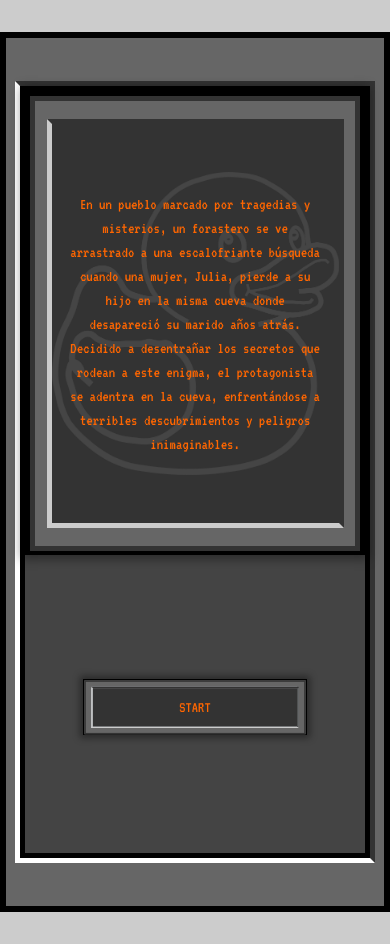
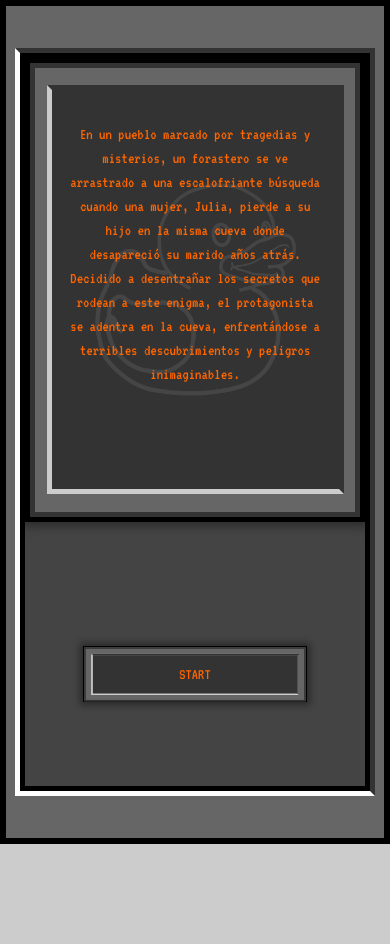
Before and after one commit to NachoVBordera/LaCharcaDelSilencio, a React (Vite) app: page / in a window 390 px wide. After the commit the page ends 844 px from the top, so only its background shows below. Built offline with nearby package versions, Linux system fonts and the light colour scheme.

Commit message:
style: responsive

```diff
--- a/src/components/Game/SendResponse.tsx
+++ b/src/components/Game/SendResponse.tsx
@@ -9,7 +9,7 @@ interface SendResponseProps {
 const SendResponse: React.FC<SendResponseProps> = ({ data, changePage }) => {
   return (
     <>
-      <div>
+      <div className="buttondiv">
         <InputResponseUI data={data} changePage={changePage} />
       </div>
     </>
--- a/src/components/Game/SendUserMail.tsx
+++ b/src/components/Game/SendUserMail.tsx
@@ -9,7 +9,7 @@ interface SendUserMailProps {
 const SendUserMail: React.FC<SendUserMailProps> = ({ data, changePage }) => {
   return (
     <>
-      <div>
+      <div className="buttondiv">
         <InputMailUI data={data} changePage={changePage} />
       </div>
     </>
--- a/src/components/UI/Board/Board.css
+++ b/src/components/UI/Board/Board.css
@@ -32,3 +32,41 @@
   border: 5px solid black;
   height: 100%;
 }
+
+@media (max-width: 767px) {
+  .Board1 {
+    margin: 0 0;
+    border: 6px solid black;
+    max-width: 100vw;
+    height: 100vh;
+  }
+  .Board2 {
+    background-color: #666666;
+
+    height: 100%;
+    display: flex;
+    align-items: center;
+    justify-content: center;
+  }
+  .Board3 {
+    background-color: #333333;
+    width: 95%;
+    height: 90%;
+  }
+  .Board4 {
+    height: 100%;
+    border-bottom: 5px solid white;
+    border-left: 5px solid white;
+    border-top: 5px solid #333333;
+    border-right: 5px solid #333333;
+  }
+  .Board5 {
+    height: 100%;
+  }
+  .Board6 {
+    background-color: #444444;
+    border: 5px solid black;
+    height: 100%;
+    overflow: scroll;
+  }
+}
--- a/src/components/UI/InputMail/InputUI.css
+++ b/src/components/UI/InputMail/InputUI.css
@@ -75,5 +75,6 @@
 @media (max-width: 767px) {
   .inputUI1 {
     transform: scale(0.64);
+    width: 100%;
   }
 }
--- a/src/components/UI/screen/Screen.css
+++ b/src/components/UI/screen/Screen.css
@@ -220,15 +220,29 @@
 
   .Sceendiv5 {
     background-color: #333333;
-    width: 100%;
+    max-width: 100%;
     height: 100%;
-    position: absolute;
+    position: relative;
+    overflow: scroll;
+  }
+
+  .pato1::after,
+  .pato2::after,
+  .pato3::after,
+  .pato4::after {
+    content: "";
+    position: sticky;
+    top: 0;
+    left: 0;
+    transform: scale(0.7);
   }
 
   .SceenP {
-    margin: 1rem;
+    position: absolute;
+    top: 0;
+    margin: 2rem 1rem;
+
     color: #ff6600;
-
     font-family: "VT323", monospace;
     line-height: 1.5rem;
     font-size: 1rem;
--- a/src/components/UI/screen/Screen.tsx
+++ b/src/components/UI/screen/Screen.tsx
@@ -22,7 +22,11 @@ const Screen: React.FC<ScreenProps> = ({ text, id }) => {
     if (id >= 17) {
       setDuck("pato4");
     }
-    console.log(id);
+
+    const Sceendiv5 = document.querySelector(".Sceendiv5");
+    if (Sceendiv5) {
+      Sceendiv5.scrollTop = 0;
+    }
   }, [id]);
 
   return (
```
